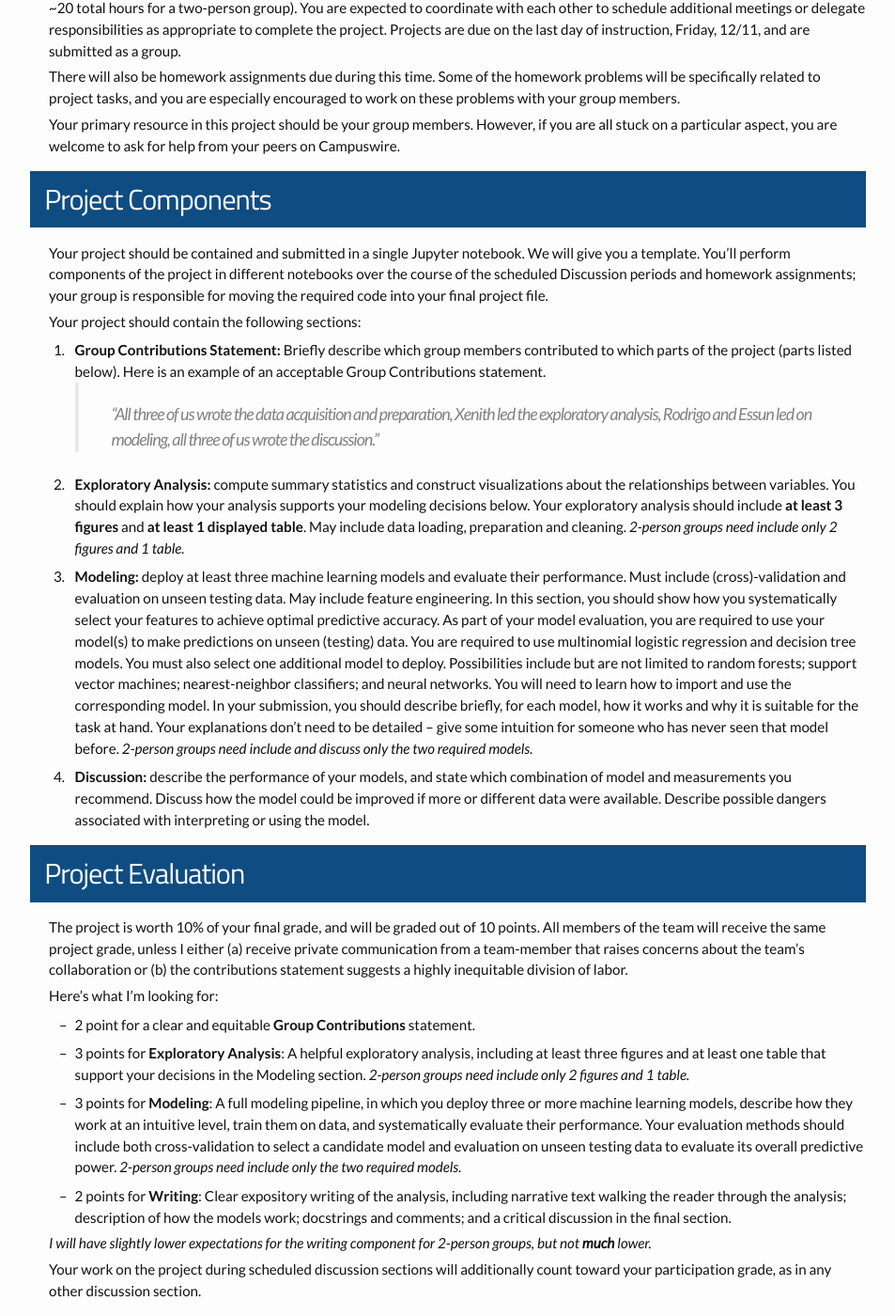
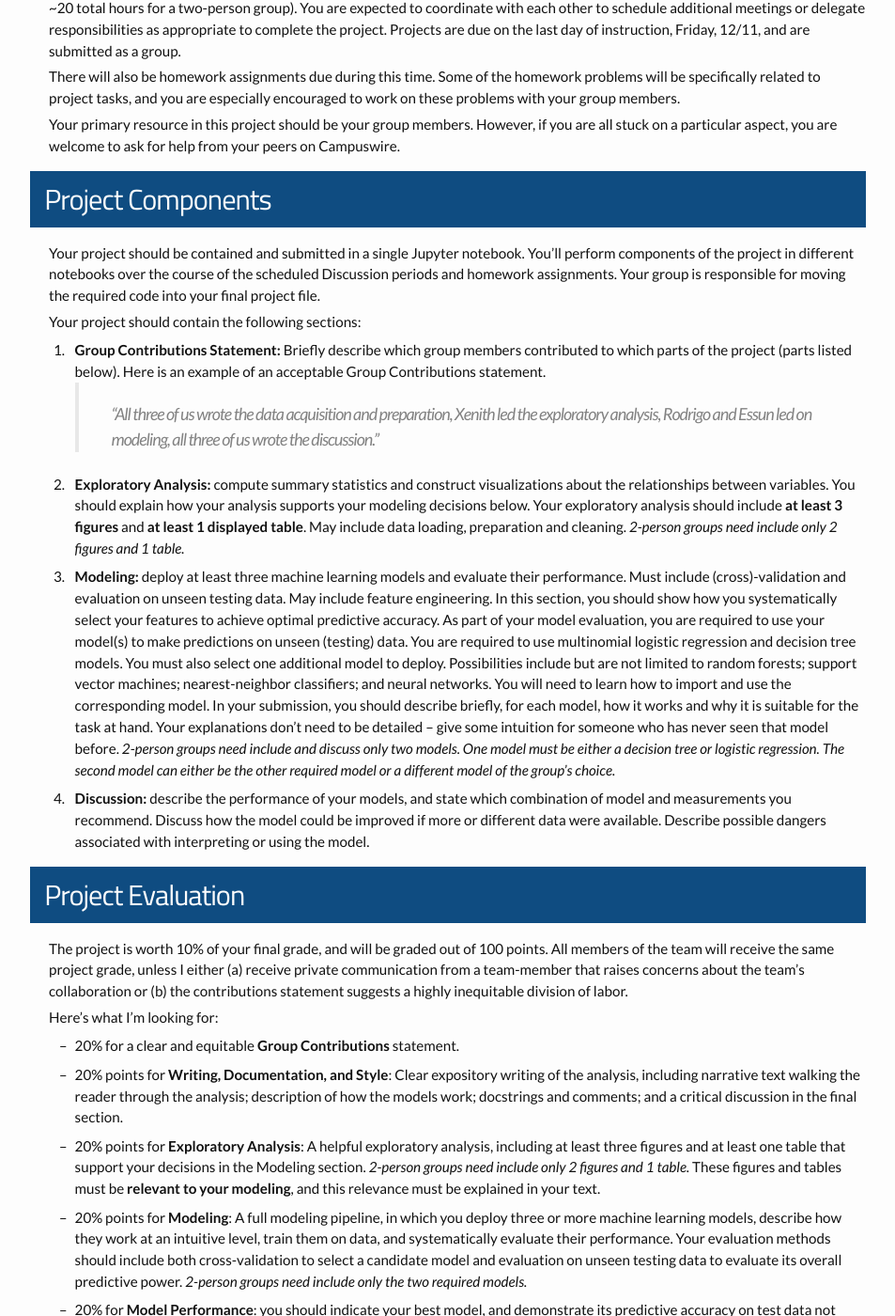
Before and after one commit to PhilChodrow/PIC16A, a Jekyll site: the page built from project.md, in a window 1280 px wide and 1400 px high, scrolled down 363 px. Shown: the whole window at 94% size, without its empty margins (163-1116 px from the left). Built offline with Jekyll 4.4.1, drawn with Linux system fonts in a browser that asks for light colours; nearby versions of some CDN libraries; some of the changed text lies outside the part shown.

Commit message:
update project description

```diff
--- a/project.md
+++ b/project.md
@@ -15,26 +15,27 @@ Your primary resource in this project should be your group members. However, if
 
 <div class="fancy-h1"> Project Components </div>
 
-Your project should be contained and submitted in a single Jupyter notebook. We will give you a template. You'll perform components of the project in different notebooks over the course of the scheduled Discussion periods and homework assignments; your group is responsible for moving the required code into your final project file.
+Your project should be contained and submitted in a single Jupyter notebook. You'll perform components of the project in different notebooks over the course of the scheduled Discussion periods and homework assignments. Your group is responsible for moving the required code into your final project file.
 
 Your project should contain the following sections:
 
 1. **Group Contributions Statement:** Briefly describe which group members contributed to which parts of the project (parts listed below). Here is an example of an acceptable Group Contributions statement.
 > "All three of us wrote the data acquisition and preparation, Xenith led the exploratory analysis, Rodrigo and Essun led on modeling, all three of us wrote the discussion."
 4. **Exploratory Analysis:** compute summary statistics and construct visualizations about the relationships between variables. You should explain how your analysis supports your modeling decisions below. Your exploratory analysis should include **at least 3 figures** and **at least 1 displayed table**. May include data loading, preparation and cleaning. *2-person groups need include only 2 figures and 1 table.*
-5. **Modeling:** deploy at least three machine learning models and evaluate their performance. Must include (cross)-validation and evaluation on unseen testing data. May include feature engineering. In this section, you should show how you systematically select your features to achieve optimal predictive accuracy. As part of your model evaluation, you are required to use your model(s) to make predictions on unseen (testing) data. You are required to use multinomial logistic regression and decision tree models. You must also select one additional model to deploy. Possibilities include but are not limited to random forests; support vector machines; nearest-neighbor classifiers; and neural networks. You will need to learn how to import and use the corresponding model. In your submission, you should describe briefly, for each model, how it works and why it is suitable for the task at hand. Your explanations don't need to be detailed -- give some intuition for someone who has never seen that model before. *2-person groups need include and discuss only the two required models.*
+5. **Modeling:** deploy at least three machine learning models and evaluate their performance. Must include (cross)-validation and evaluation on unseen testing data. May include feature engineering. In this section, you should show how you systematically select your features to achieve optimal predictive accuracy. As part of your model evaluation, you are required to use your model(s) to make predictions on unseen (testing) data. You are required to use multinomial logistic regression and decision tree models. You must also select one additional model to deploy. Possibilities include but are not limited to random forests; support vector machines; nearest-neighbor classifiers; and neural networks. You will need to learn how to import and use the corresponding model. In your submission, you should describe briefly, for each model, how it works and why it is suitable for the task at hand. Your explanations don't need to be detailed -- give some intuition for someone who has never seen that model before. *2-person groups need include and discuss only two models. One model must be either a decision tree or logistic regression. The second model can either be the other required model or a different model of the group's choice.*
 6. **Discussion:** describe the performance of your models, and state which combination of model and measurements you recommend. Discuss how the model could be improved if more or different data were available. Describe possible dangers associated with interpreting or using the model.
 
 <div class="fancy-h1"> Project Evaluation </div>
 
-The project is worth 10% of your final grade, and will be graded out of 10 points. All members of the team will receive the same project grade, unless I either (a) receive private communication from a team-member that raises concerns about the team's collaboration or (b) the contributions statement suggests a highly inequitable division of labor.
+The project is worth 10% of your final grade, and will be graded out of 100 points. All members of the team will receive the same project grade, unless I either (a) receive private communication from a team-member that raises concerns about the team's collaboration or (b) the contributions statement suggests a highly inequitable division of labor.
 
 Here's what I'm looking for:
 
-- 2 point for a clear and equitable **Group Contributions** statement.
-- 3 points for **Exploratory Analysis**: A helpful exploratory analysis, including at least three figures and at least one table that support your decisions in the Modeling section. *2-person groups need include only 2 figures and 1 table.*
-- 3 points for **Modeling**: A full modeling pipeline, in which you deploy three or more machine learning models, describe how they work at an intuitive level, train them on data, and systematically evaluate their performance. Your evaluation methods should include both cross-validation to select a candidate model and evaluation on unseen testing data to evaluate its overall predictive power. *2-person groups need include only the two required models.*
-- 2 points for **Writing**: Clear expository writing of the analysis, including narrative text walking the reader through the analysis; description of how the models work; docstrings and comments; and a critical discussion in the final section.
+- 20% for a clear and equitable **Group Contributions** statement.
+- 20% points for **Writing, Documentation, and Style**: Clear expository writing of the analysis, including narrative text walking the reader through the analysis; description of how the models work; docstrings and comments; and a critical discussion in the final section.
+- 20% points for **Exploratory Analysis**: A helpful exploratory analysis, including at least three figures and at least one table that support your decisions in the Modeling section. *2-person groups need include only 2 figures and 1 table.* These figures and tables must be **relevant to your modeling**, and this relevance must be explained in your text.
+- 20% points for **Modeling**: A full modeling pipeline, in which you deploy three or more machine learning models, describe how they work at an intuitive level, train them on data, and systematically evaluate their performance. Your evaluation methods should include both cross-validation to select a candidate model and evaluation on unseen testing data to evaluate its overall predictive power. *2-person groups need include only the two required models.*
+- 20% for **Model Performance**: you should indicate your best model, and demonstrate its predictive accuracy on test data not used to train the model. **Your best model must use no more than 3 features (data columns)**. This component of your score is calculated as `20 x (test accuracy)`. For example, if you achieve 92% accuracy on the test data, then your score for this part is 18.4.
 
 *I will have slightly lower expectations for the writing component for 2-person groups, but not **much** lower.*
 
@@ -54,7 +55,7 @@ Because there are so many, we can't take many detailed measurements on all of th
 
 **Your goal in this mini project is to determine a small set of measurements that are highly predictive of a penguin's species.** Options include the island on which the penguin was encountered, the length and depth of the culmen (bill), the length of the flipper, the body mass, and the sex of the penguin. That is, you should systematically determine which of these features is most predictive of the penguin's species, using at least three distinct machine learning algorithms and evaluating the results. You are required to test decision trees and multinomial logistic regression. You may optionally use any additional algorithms that you would like.
 
-**Part of the point of this project is to use a small number of measurements (i.e. columns in the data).** Submissions that use a large number of measurements may receive only partial credit, even if they achieve very good predictive accuracy.
+Part of the point of this project is to use a small number of measurements (i.e. columns in the data). **Your final model that you submit toward your Model Performance score must use three or fewer features.** Submissions that use a large number of measurements may receive only partial credit, even if they achieve very good predictive accuracy.
 
 For training and evaluating your models, we will use the Palmer Penguins data set.
 The Palmer Penguins data set was collected by collected by [Dr. Kristen Gorman](https://www.uaf.edu/cfos/people/faculty/detail/kristen-gorman.php) and the [Palmer Station, Antarctica LTER](https://pal.lternet.edu/), a member of the [Long Term Ecological Research Network](https://lternet.edu/). [Download the CSV](https://philchodrow.github.io/PIC16A/content/IO_and_modules/IO/palmer_penguins.csv) data.
```
